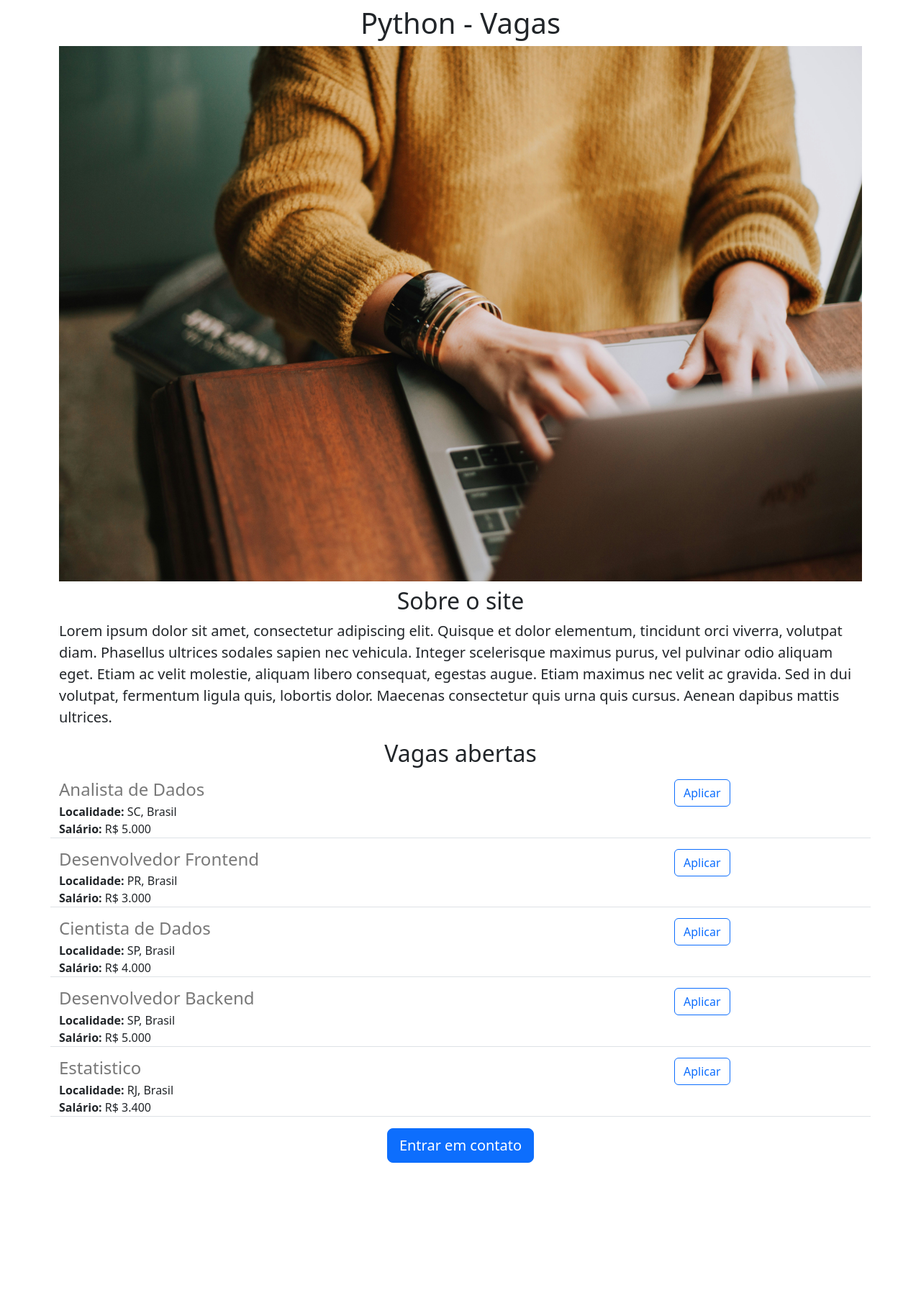
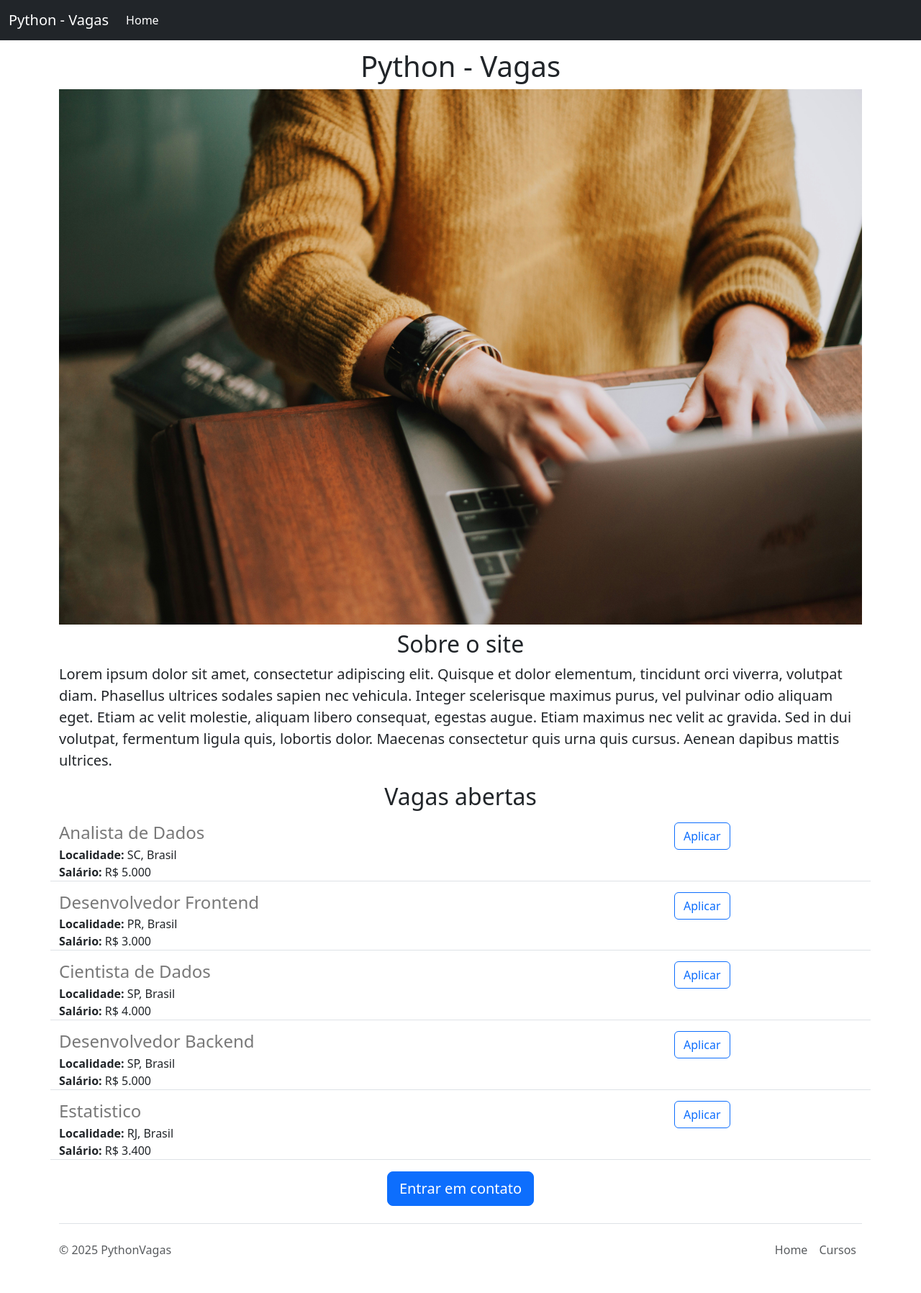
Before and after one commit to Marcelo-Pessoa/Python-carreiras, a Flask app: page / in a window 1280 px wide. Shown: the whole page at 72% size. Before the commit the page ends 1616 px from the top, so only its background shows below. Run offline with Flask 3, Linux system fonts and the light colour scheme.

Commit message:
Ajustes UI

```diff
--- a/templates/home.html
+++ b/templates/home.html
@@ -8,6 +8,7 @@
   <link rel="stylesheet" href="https://cdn.jsdelivr.net/npm/bootstrap@5.3.3/dist/css/bootstrap.min.css" integrity="sha384-QWTKZyjpPEjISv5WaRU9OFeRpok6YctnYmDr5pNlyT2bRjXh0JMhjY6hW+ALEwIH" crossorigin="anonymous">
 </head>
 <body>
+  {% include 'includes/navbar.html' %}
   <div class="container">
     <h1 class="text-center mt-2 mb-2">Python - Vagas</h1>
     <img class="img-fluid" height="320px" src="{{url_for('static', filename='python-carreira.jpg') }}">
@@ -22,10 +23,11 @@
       {% endfor %}
     </p>
     <div class="text-center">
-      <button class="btn btn-primary btn-lg">
+      <a href="mailto:someone@yoursite.com" class="btn btn-primary btn-lg">
         Entrar em contato
-      </button>
+      </a>
     </div>
   </div>
+  {% include 'includes/footer.html' %}
 </body>
 </html>
--- /dev/null
+++ b/templates/includes/footer.html
@@ -0,0 +1,13 @@
+<div class="container">
+  <footer class="d-flex flex-wrap justify-content-between align-items-center py-3 my-4 border-top">
+    <p class="col-md-4 mb-0 text-muted">&copy; 2025 PythonVagas</p>
+    <ul class="nav col-md-4 justify-content-end">
+      <li class="nav-item">
+        <a class="nav-link px-2 text-muted" href="#">Home</a>
+      </li>
+      <li class="nav-item">
+        <a class="nav-link px-2 text-muted" href="#">Cursos</a>
+      </li>
+    </ul>
+  </footer>
+</div>
--- /dev/null
+++ b/templates/includes/navbar.html
@@ -0,0 +1,15 @@
+<nav class="navbar navbar-expand-lg bg-dark navbar-dark fixed-top">
+  <div class="container-fluid"">
+    <a class="navbar-brand" href="#">Python - Vagas</a>
+    <button class="navbar-toggler" type="button" data-bs-toggle="collapse" data-bs-target="#navbarNavAltMarkup" aria-controls="navbarNavAltMarkup" aria-expanded="false" aria-label="Toggle navigation">
+      <span class="navbar-toggler-icon"></span>
+      </button>
+      <div class="collapse navbar-collapse" id="navbarNavAltMarkup">
+        <ul class="navbar-nav">
+          <li class="nav-item">
+            <a class="nav-link active" aria-current="page" href="#"">Home</a>
+          </li>
+        </ul>
+  </div>
+</nav>
+<div style="height: 60px;"></div>
--- a/templates/includes/vagas_item.html
+++ b/templates/includes/vagas_item.html
@@ -15,8 +15,8 @@
    </div>
  </div>
   <div class="col-3">
-    <button class="btn btn-outline-primary" type="button">
+    <a href="mailto:someone@yoursite.com?subject=Vaga {{vaga.titulo}}" class="btn btn-outline-primary" type="button">
       Aplicar
-    </button>
+    </a>
   </div>
 </div>
```
